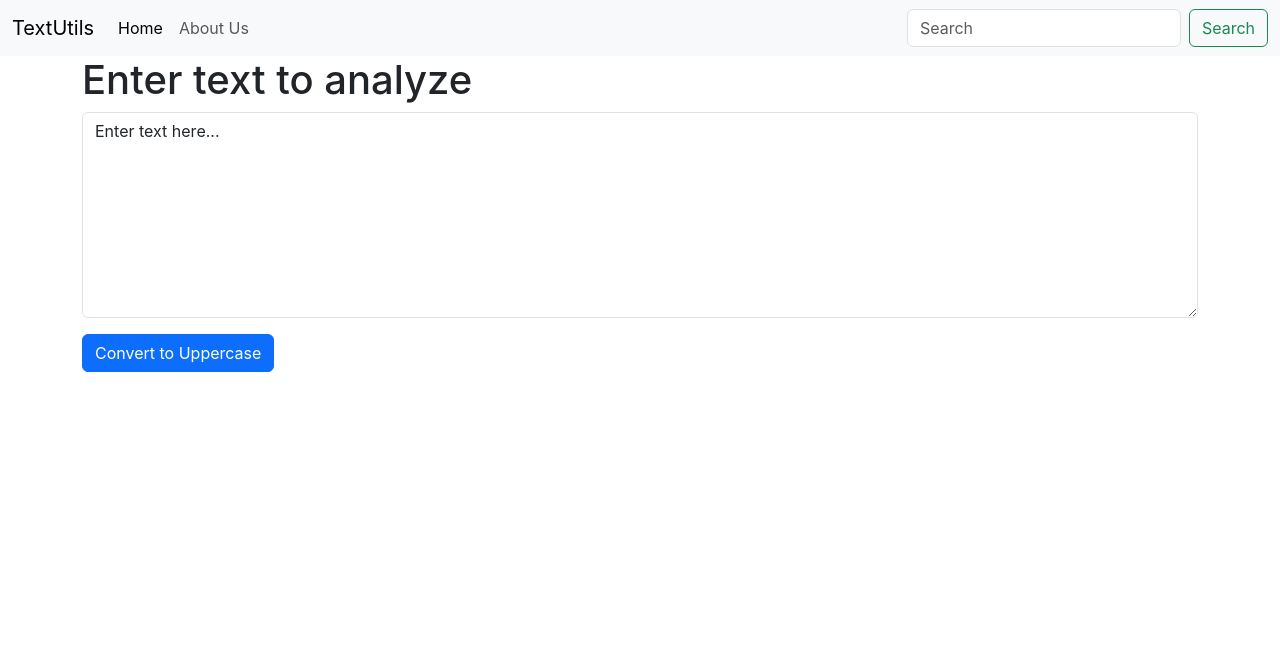
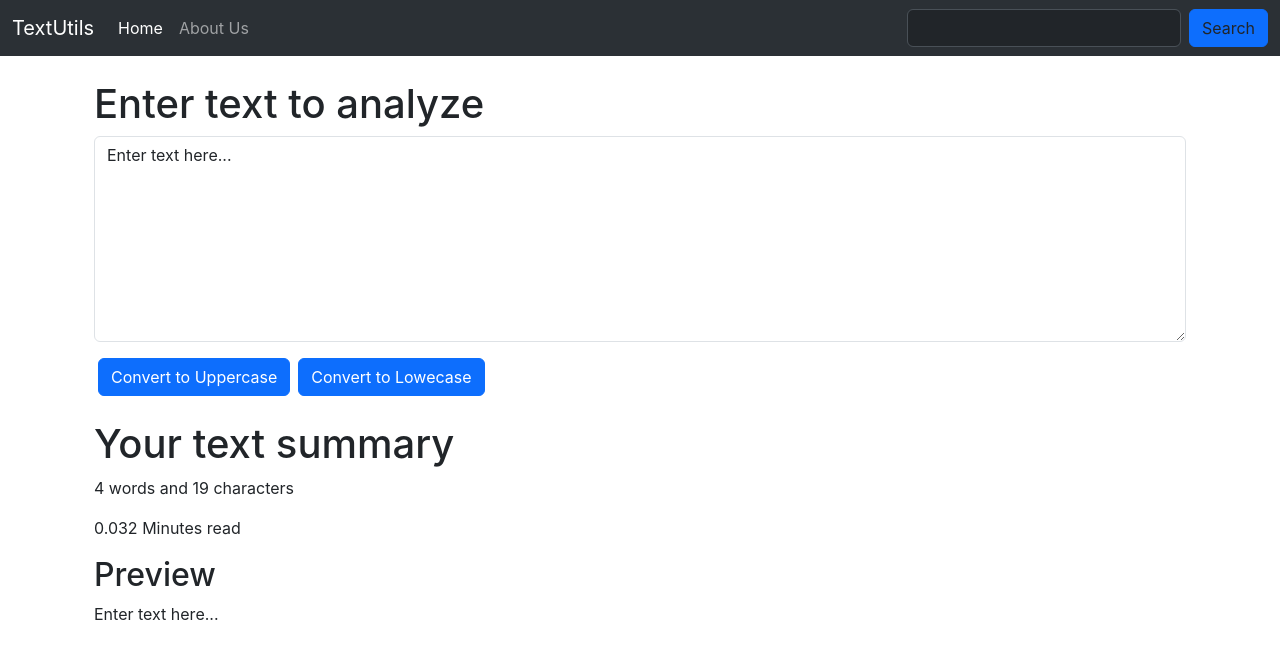
Before and after one commit to abhidjango-py/reactnew, a React (Create React App) app: page / in a window 1280 px wide. Shown: the top 658 px of the page. Built offline with nearby package versions, Linux system fonts and the light colour scheme.

Commit message:
lowercase letter

```diff
--- a/src/components/NavBar.js
+++ b/src/components/NavBar.js
@@ -3,7 +3,10 @@ import PropTypes from "prop-types";
 export default function NavBar(props) {
   return (
     <div>
-      <nav className="navbar navbar-expand-lg bg-body-tertiary">
+      <nav
+        className="navbar navbar-expand-lg bg-body-tertiary "
+        data-bs-theme="dark"
+      >
         <div className="container-fluid">
           <a className="navbar-brand" href="/">
             {props.title}
@@ -36,10 +39,12 @@ export default function NavBar(props) {
               <input
                 className="form-control me-2"
                 type="search"
-                placeholder="Search"
                 aria-label="Search"
               />
-              <button className="btn btn-outline-success" type="submit">
+              <button
+                className="btn btn-outline-primary btn-primary text-dark"
+                type="submit"
+              >
                 Search
               </button>
             </form>
--- a/src/components/TextForm.js
+++ b/src/components/TextForm.js
@@ -6,13 +6,19 @@ export default function TextForm(props) {
     let newText = text.toUpperCase();
     setText(newText);
   };
+  const handleLoClick = () => {
+    console.log("Uppercase was clicked" + text);
+    let newText = text.toLowerCase();
+    setText(newText);
+  };
   const handleOnChange = (event) => {
     console.log("onchange");
     setText(event.target.value); //sets value or key you press
   };
   const [text, setText] = useState("Enter text here... ");
   return (
-    <div>
+    <>
+      <div className="container my-4">
         <h1>{props.heading}</h1>
         <div className="mb-3">
           <textarea
@@ -23,9 +29,22 @@ export default function TextForm(props) {
             onChange={handleOnChange}
           ></textarea>
         </div>
-      <button className="btn btn-primary" onClick={handleUpClick}>
+        <button className="btn btn-primary mx-1" onClick={handleUpClick}>
           Convert to Uppercase
         </button>
+        <button className="btn btn-primary mx-1" onClick={handleLoClick}>
+          Convert to Lowecase
+        </button>
       </div>
+      <div className="container my-3">
+        <h1>Your text summary</h1>
+        <p>
+          {text.split(" ").length} words and {text.length} characters
+        </p>
+        <p>{0.008 * text.split(" ").length} Minutes read</p>
+        <h2>Preview</h2>
+        <p>{text}</p>
+      </div>
+    </>
   );
 }
```
Lines whose indentation alone changed are shown as unchanged.
